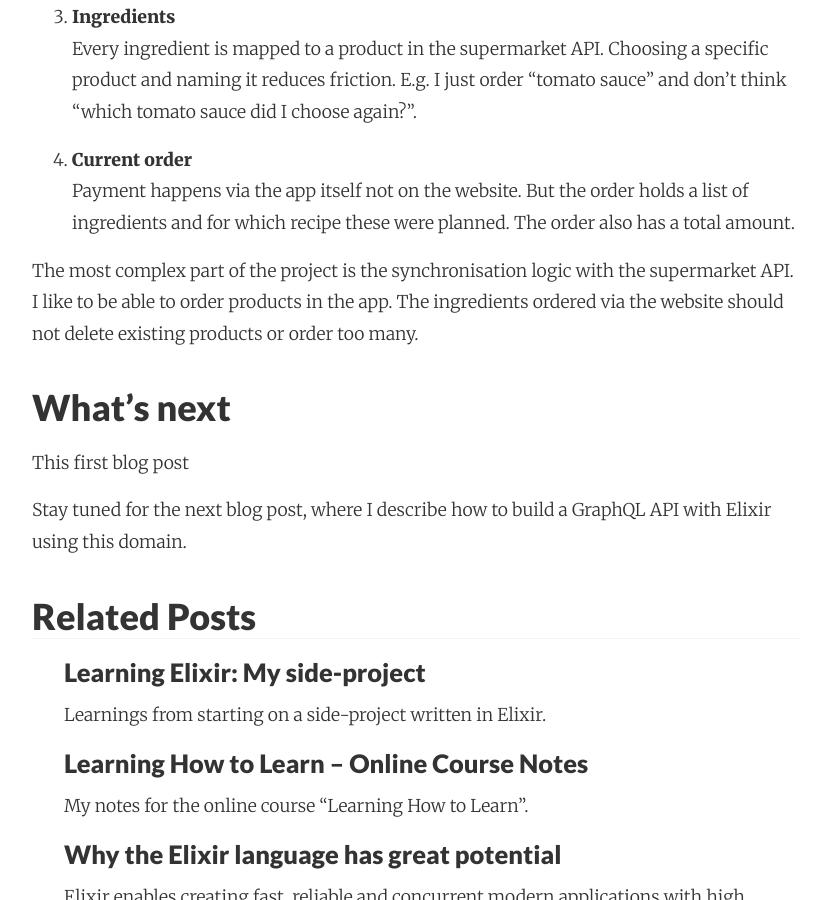
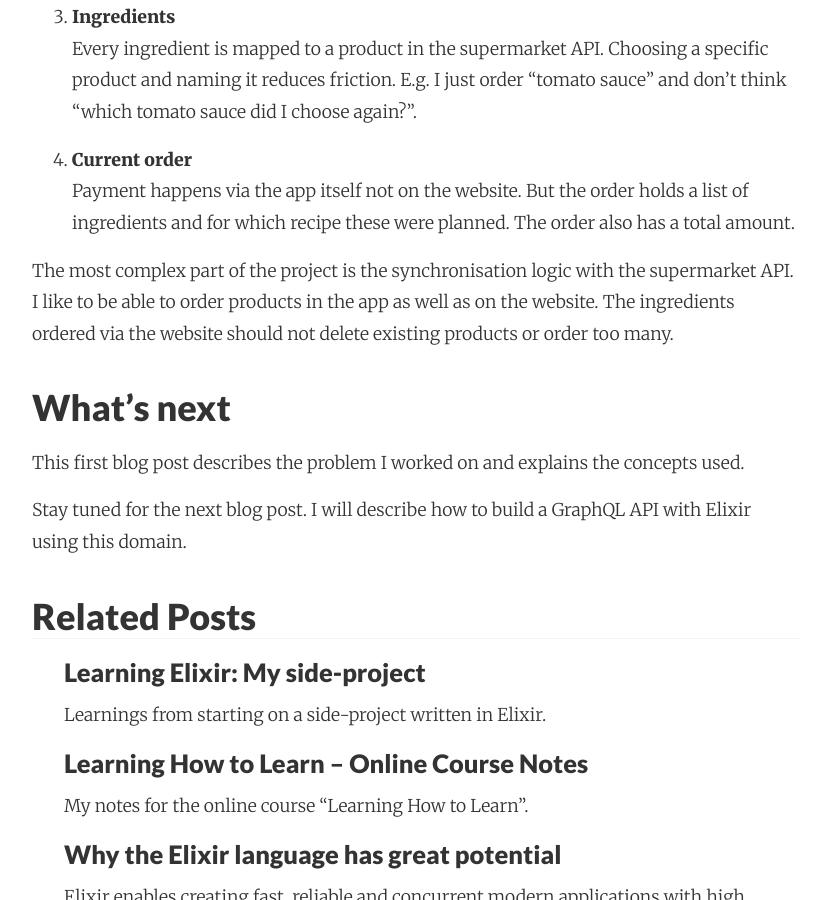
Before and after one commit to adri/adri.github.io, a Jekyll site: the page built from _posts/2017-09-27-learning-elixir-second-side-project-part1.md, in a window 1280 px wide and 900 px high, scrolled down 2686 px. Shown: the whole window, without its empty margins (224-1049 px from the left). Built offline with Jekyll 4.4.1, drawn with Linux system fonts in a browser that asks for light colours; nearby versions of some CDN libraries; comment, search, counter and statistics services are not loaded.

Commit message:
Autocommit from wiki

```diff
--- a/_posts/2017-09-27-learning-elixir-second-side-project-part1.md
+++ b/_posts/2017-09-27-learning-elixir-second-side-project-part1.md
@@ -49,9 +49,9 @@ Every ingredient is mapped to a product in the supermarket API. Choosing a speci
 Payment happens via the app itself not on the website. But the order holds a list of ingredients and for which recipe these were planned. The order also has a total amount.
 
 
-The most complex part of the project is the synchronisation logic with the supermarket API. I like to be able to order products in the app. The ingredients ordered via the website should not delete existing products or order too many.
+The most complex part of the project is the synchronisation logic with the supermarket API. I like to be able to order products in the app as well as on the website. The ingredients ordered via the website should not delete existing products or order too many.
 
 ### What's next
-This first blog post
+This first blog post describes the problem I worked on and explains the concepts used.
 
-Stay tuned for the next blog post, where I describe how to build a GraphQL API with Elixir using this domain.
+Stay tuned for the next blog post. I will describe how to build a GraphQL API with Elixir using this domain.
```
